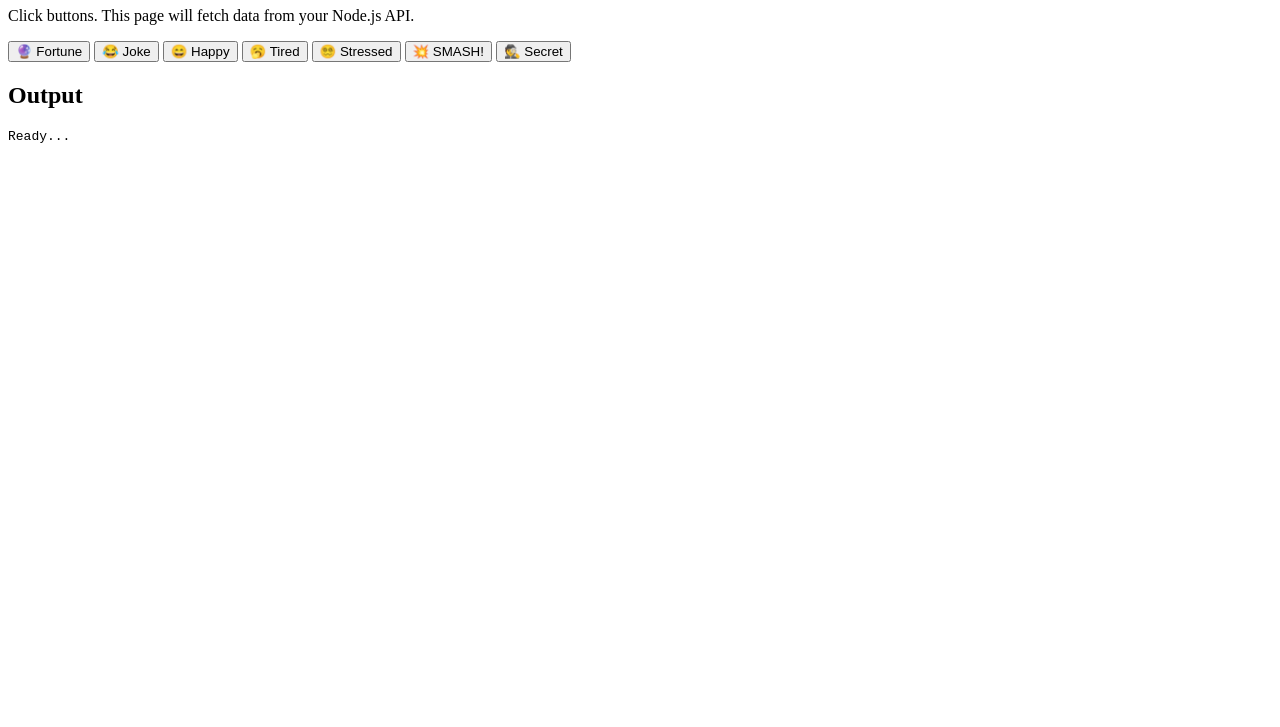
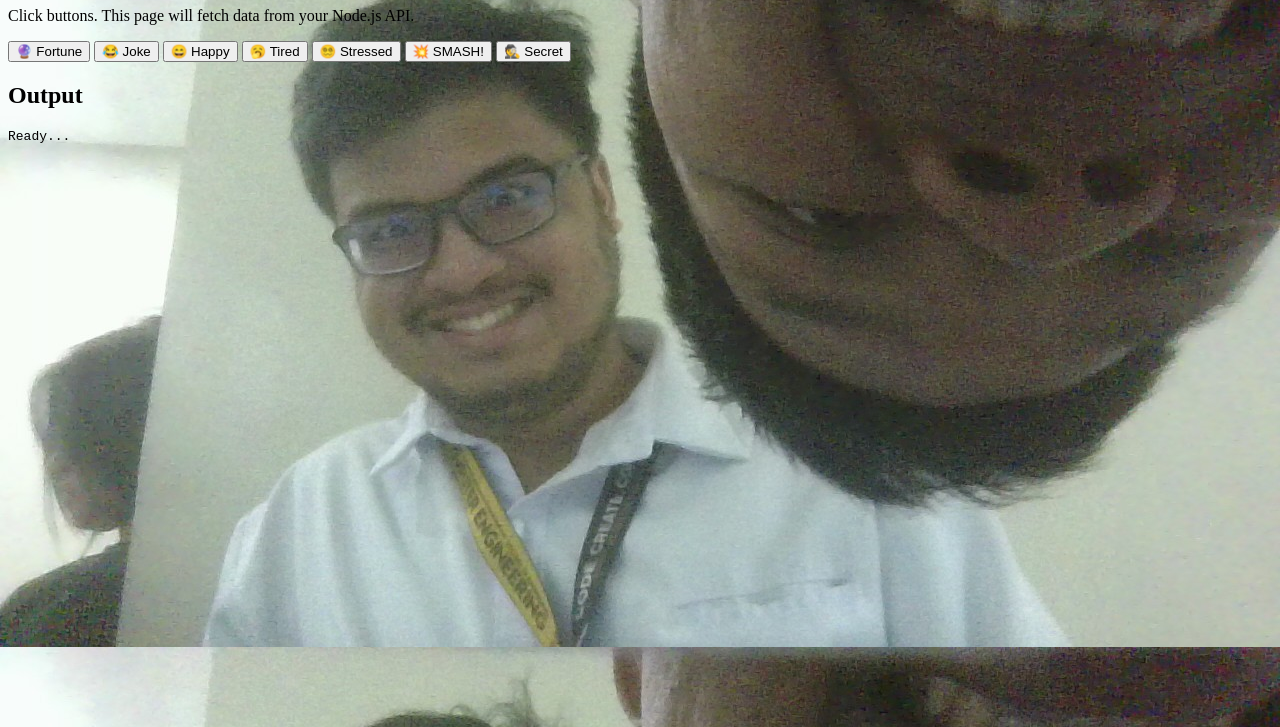
Before and after one commit to Charles-Sanchez/VibeCheck-FabreSanchez, a plain HTML site: page frontend/index.html in a window 1280 px wide. Shown: the part 73-800 px from the top of the page. Drawn offline with Linux system fonts and the light colour scheme.

Commit message:
changed the frontend background to collaborators' image

```diff
--- a/frontend/index.html
+++ b/frontend/index.html
@@ -5,7 +5,7 @@
   <meta name="viewport" content="width=device-width, initial-scale=1" />
   <title>VibeCheck 411L</title>
 </head>
-<body>
+<body style background="picbackground.jpg">
   <h1>VibeCheck 411L</h1>
   <p>Click buttons. This page will fetch data from your Node.js API.</p>
 
```
Also changed, not shown: frontend/picbackground.jpg (added).
